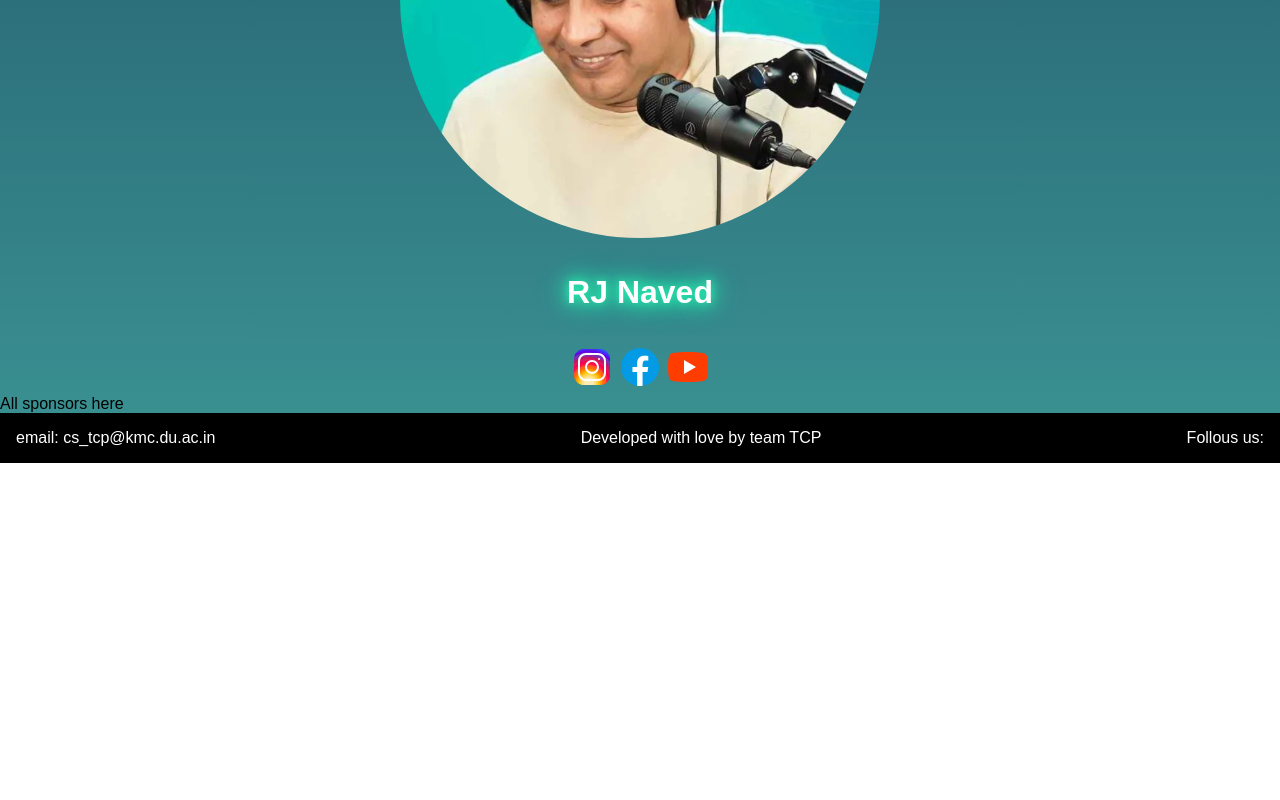
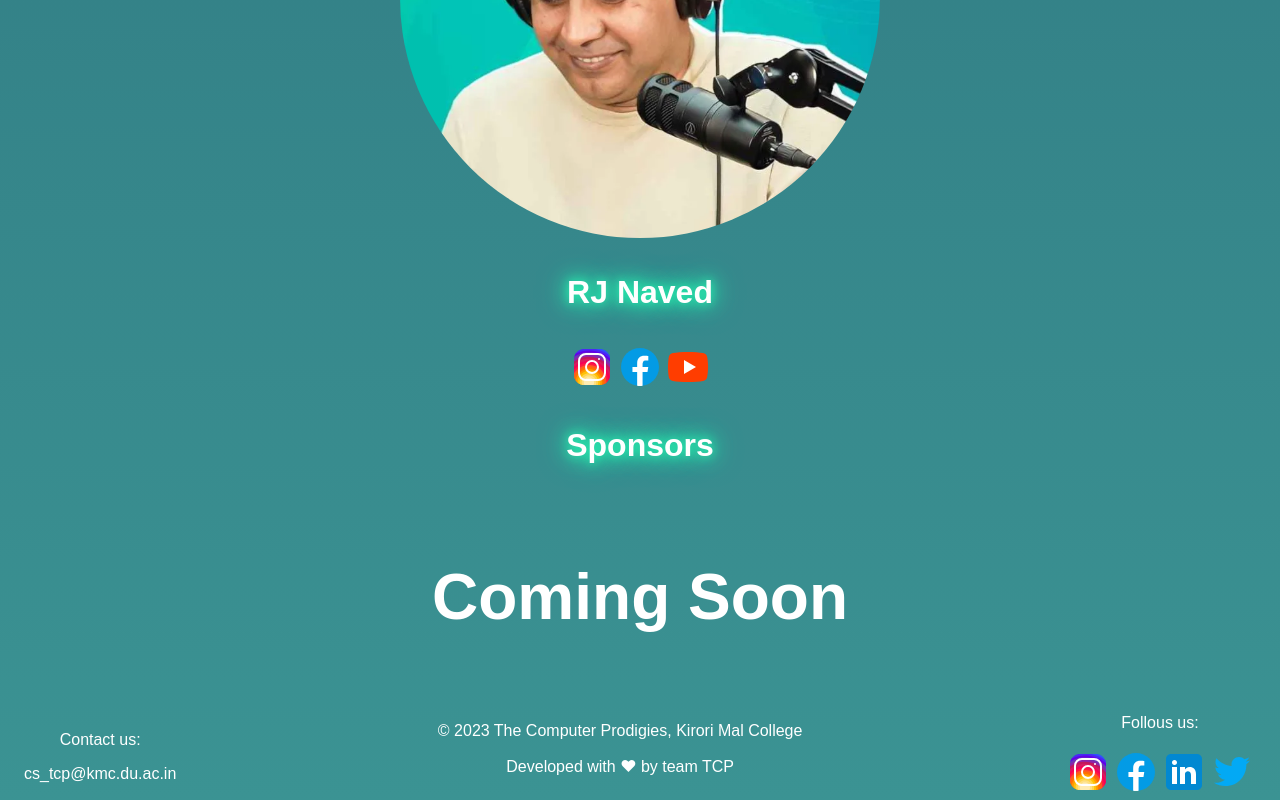
Before and after one commit to kmc-tcp/technival-website, a React (Create React App) app: page / in a window 1280 px wide. Shown: the part 3017-3817 px from the top of the page. Before the commit the page ends 3480 px from the top, so only its background shows below. Built offline with nearby package versions, Linux system fonts and the light colour scheme.

Commit message:
created sponsor and footer

```diff
--- a/src/components/Events/Events.css
+++ b/src/components/Events/Events.css
@@ -27,7 +27,6 @@
     position: relative;
     margin: 40px 0;
     margin-top: 0;
-    /* background: linear-gradient(to bottom,#122230, #173349, #1d4c64, #3b9393); */
 }
 
 .timeline-container::after {
--- a/src/components/Footer/Footer.css
+++ b/src/components/Footer/Footer.css
@@ -1,7 +1,24 @@
 footer {
     display: flex;
     color: #fff;
-    background-color: #000;
+    /* background-color: #000; */
     padding: 0 1rem;
     justify-content: space-between;
+    align-items: center;
+    text-align: center;
+    padding: 0 1.5rem;
 }
+
+.contact-link {
+    text-decoration: none;
+    color: #fff;
+    text-align: center;
+}
+
+.contact-link:hover, .contact-link:active {
+    text-shadow: 0 0 10px #26f7b2,
+    0 0 20px #26f7b2,
+    0 0 30px #26f7b2;
+    color: white;
+    text-align: center;
+}
--- a/src/components/Footer/Footer.jsx
+++ b/src/components/Footer/Footer.jsx
@@ -1,19 +1,29 @@
 import './Footer.css'
+import instagram from '../../assets/images/instagram.svg'
+import facebook from '../../assets/images/facebook.svg'
+import linkedin from '../../assets/images/linkedin.svg'
+import twitter from '../../assets/images/twitter.svg'
 const Footer = () => {
     return (
-        <footer>
+        <footer id='contact'>
             <div>
-                <p>email: cs_tcp@kmc.du.ac.in</p>
+                <p>Contact us:</p>
+                <a href="mailto:cs_tcp@kmc.du.ac.in" className='contact-link'>cs_tcp@kmc.du.ac.in</a>
             </div>
             <div>
-                <p>
-                    Developed with love by team TCP
+                <p>&#169; 2023 The Computer Prodigies, Kirori Mal College</p>
+                <p style={{textAlign: 'center'}}>
+                    Developed with ❤ by team TCP
                 </p>
             </div>
             <div>
-                <p>
-                    Follous us:
-                </p>
+                <div className="guest-socials">
+                    <p> Follous us:</p>
+                    <a href="https://www.instagram.com/kmc.tcp/" target={"_blank"} rel={"noreferrer"}><img src={instagram} alt="" /></a>
+                    <a href="https://www.facebook.com/cstcp/" target={"_blank"} rel={"noreferrer"}><img src={facebook} alt="" /></a>
+                    <a href="https://www.linkedin.com/in/the-computer-prodigies-889323234/" target={"_blank"} rel={"noreferrer"}><img src={linkedin} alt="" /></a>
+                    <a href="https://twitter.com/kmc__tcp" target={"_blank"} rel={"noreferrer"}><img src={twitter} alt="" /></a>
+                </div>
             </div>
         </footer>
     )
--- /dev/null
+++ b/src/components/Sponsors/Sponsors.css
@@ -0,0 +1,21 @@
+.sponsors {
+    display: flex;
+    flex-direction: column;
+    align-items: center;
+}
+
+.sponsors-head {
+    font-size: 2rem;
+    font-weight: 600;
+    text-shadow: 0 0 10px #26f7b2,
+    0 0 20px #26f7b2,
+    0 0 30px #26f7b2;
+    color: white;
+    text-align: center;
+}
+
+.coming-soon {
+    color: white;
+    font-size: 4rem;
+    font-weight: 600;
+}
--- a/src/components/Sponsors/Sponsors.jsx
+++ b/src/components/Sponsors/Sponsors.jsx
@@ -1,8 +1,13 @@
+import './Sponsors.css'
+
 const Sponsors = () => {
     return (
-        <section>
+        <section className='sponsors' id='sponsors'>
             <div>
-                All sponsors here
+                <p className="sponsors-head">Sponsors</p>
+            </div>
+            <div>
+                <p className='coming-soon'>Coming Soon</p>
             </div>
         </section>
     )
--- a/src/index.css
+++ b/src/index.css
@@ -7,7 +7,7 @@ body {
   font-family: 'Montserrat', sans-serif,-apple-system, BlinkMacSystemFont, 'Segoe UI', 'Roboto', 'Oxygen',
     'Ubuntu', 'Cantarell', 'Fira Sans', 'Droid Sans', 'Helvetica Neue',
     sans-serif;
-  background: linear-gradient(to bottom,#122230 20%, #173349, #1d4c64, #3b9393);
+  background: linear-gradient(to bottom,#122230 5%, #173349 10%, #1d4c64 5%, #3b9393);
  -webkit-font-smoothing: antialiased;
   -moz-osx-font-smoothing: grayscale;
 }
```
Also changed, not shown: src/assets/images/linkedin.svg (added), src/assets/images/twitter.svg (added).
